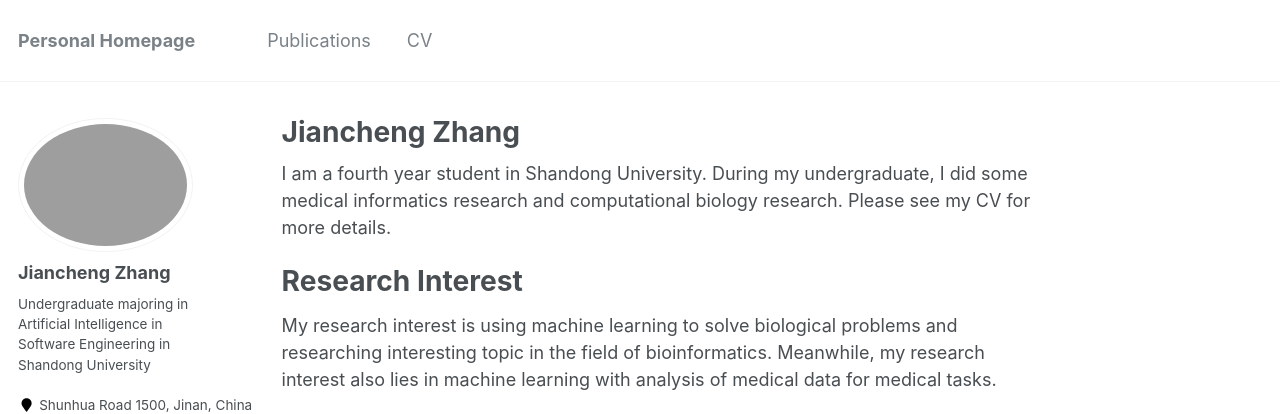
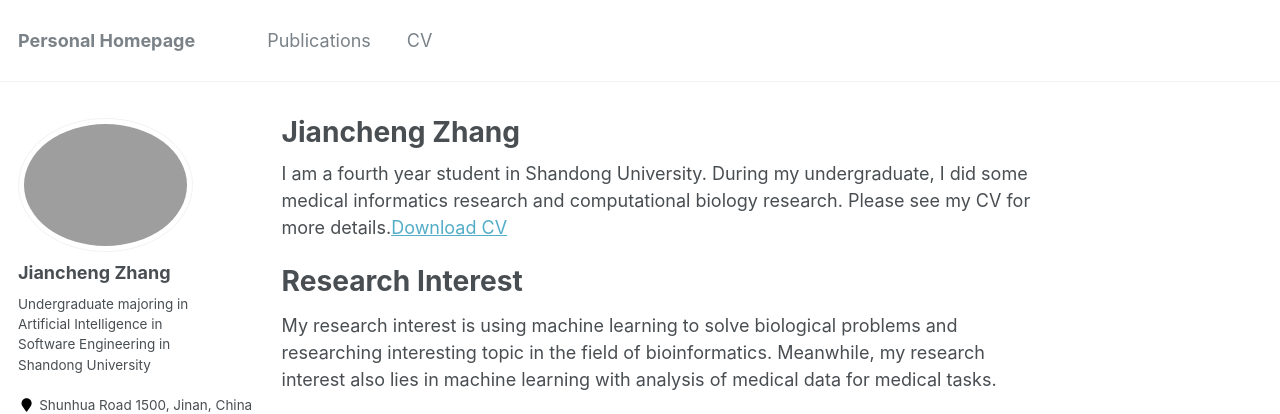
Before and after one commit to zjcyeshome/zjcyeshome.github.io, a Jekyll site: the page built from _pages/about.md, in a window 1280 px wide. Shown: the top 414 px of the page. Built offline with Jekyll 4.4.1, drawn with Linux system fonts in a browser that asks for light colours.

Commit message:
Update about.md

```diff
--- a/_pages/about.md
+++ b/_pages/about.md
@@ -8,7 +8,7 @@ redirect_from:
   - /about.html
 ---
 
-I am a fourth year student in Shandong University. During my undergraduate, I did some medical informatics research and computational biology research. Please see my CV for more details.
+I am a fourth year student in Shandong University. During my undergraduate, I did some medical informatics research and computational biology research. Please see my CV for more details.[Download CV](https://zjcyeshome.github.io/files/CV(final).pdf)
 
 Research Interest
 ======
```
